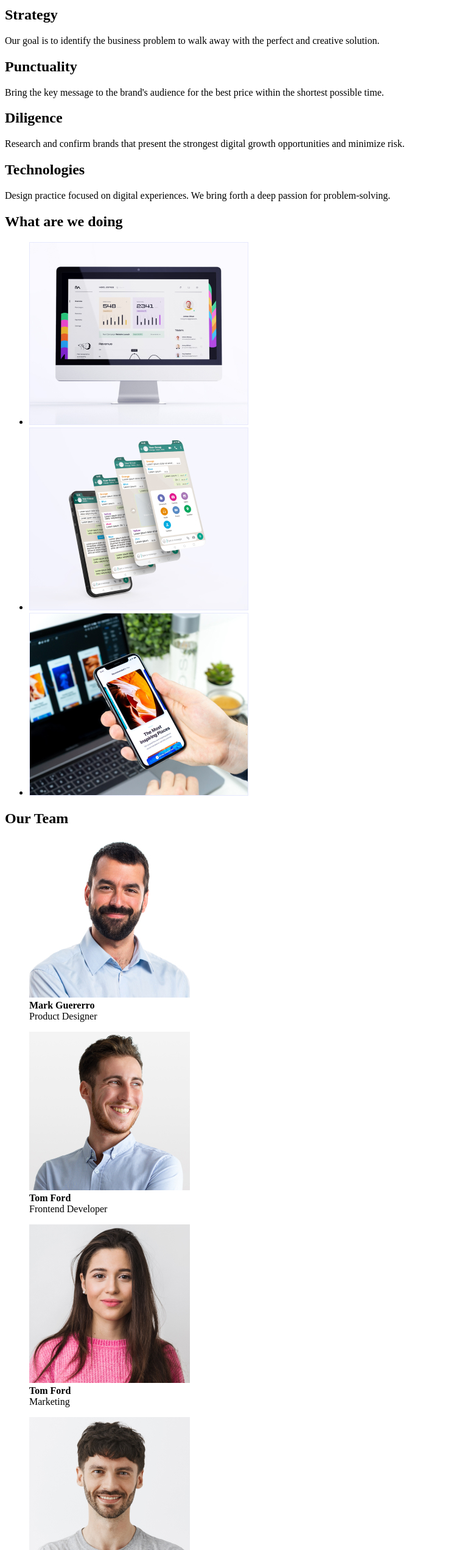
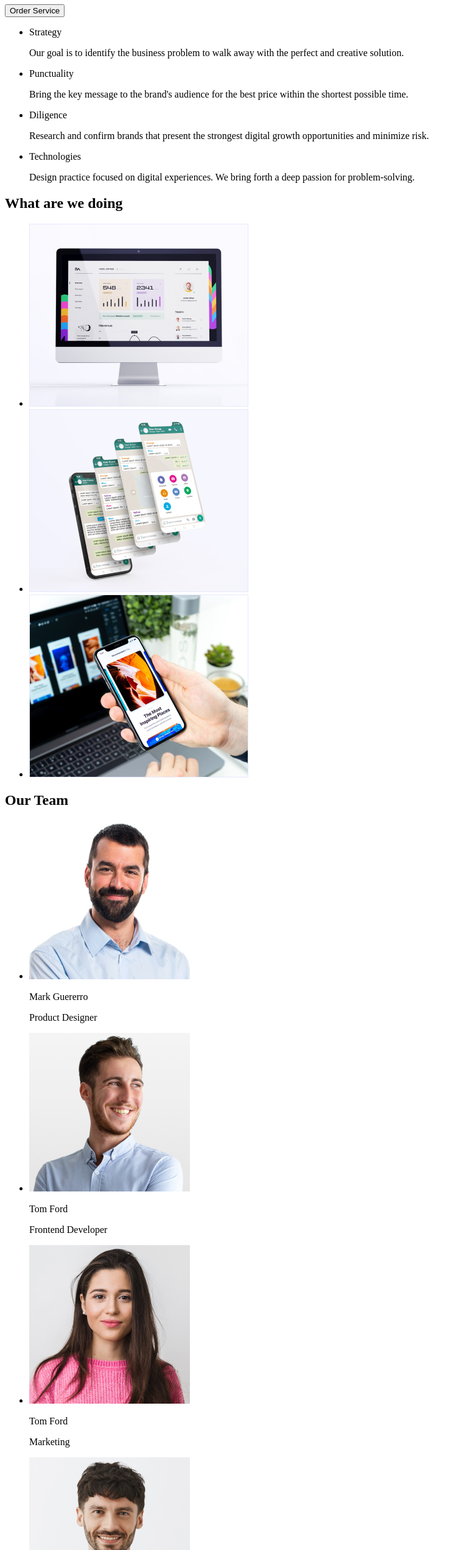
Before and after one commit to JosephGoIt/goit-markup-hw-01, a plain HTML site: page index.html in a window 1280 px wide. Shown: the part 258-2800 px from the top of the page at 61% size, without its empty margins (0-759 px from the left). Drawn offline with Linux system fonts and the light colour scheme.

Commit message:
changing H2  tag to UL tag
add <br> on H1
change <h2> tag to <ul> on top section
add <li> and <p>
change <figure> to <ul> on our team section
add <p>
add webstudio link on footer section
add <p>

```diff
--- a/index.html
+++ b/index.html
@@ -23,17 +23,26 @@
         </div>
     </header>
     <main>
-        <h1>Effective Solutions for Your Business</h1>
+        <h1>Effective Solutions<br>for Your Business</h1>
         <button type="button">Order Service</button>
         <section>
-            <h2>Strategy</h2>
-            Our goal is to identify the business problem to walk away with the perfect and creative solution.
-            <h2>Punctuality</h2>
-            Bring the key message to the brand's audience for the best price within the shortest possible time.
-            <h2>Diligence</h2>
-            Research and confirm brands that present the strongest digital growth opportunities and minimize risk.
-            <h2>Technologies</h2>
-            Design practice focused on digital experiences. We bring forth a deep passion for problem-solving.
+            <ul>
+            <li>
+                <p>Strategy</p>
+                <p>Our goal is to identify the business problem to walk away with the perfect and creative solution.</p>
+            <li>
+                <p>Punctuality</p>
+                <p>Bring the key message to the brand's audience for the best price within the shortest possible time.</p>
+            </li>
+            <li>
+                <p>Diligence</p>
+                <p>Research and confirm brands that present the strongest digital growth opportunities and minimize risk.</p>
+            </li>
+            <li>
+                <p>Technologies</p>
+                <p>Design practice focused on digital experiences. We bring forth a deep passion for problem-solving.</p>
+            </li>
+            </ul>
         </section>
         <section>
             <h2>What are we doing</h2>
@@ -45,26 +54,33 @@
         </section>
         <section>
             <h2>Our Team</h2>
-            <figure>
+            <ul>
+            <li>
                 <img src="/images/markguererro.jpg" alt="Photo of Product Designer" width="264">
-                <figcaption><b>Mark Guererro</b><br>Product Designer</figcaption>
-            </figure>
-            <figure>
+                <p>Mark Guererro</p>
+                <p>Product Designer</p>
+            </li>
+            <li>
                 <img src="/images/tomford.jpg" alt="Photo of Frontend Developer" width="264">
-                <figcaption><b>Tom Ford</b><br>Frontend Developer</figcaption>
-            </figure>
-            <figure>
+                <p>Tom Ford</p>
+                <p>Frontend Developer</p>
+            </li>
+            <li>
                 <img src="/images/camiliagarcia.jpg" alt="Photo of Marketing" width="264">
-                <figcaption><b>Tom Ford</b><br>Marketing</figcaption>
-            </figure>
-            <figure>
+                <p>Tom Ford</p>
+                <p>Marketing</p>
+            </li>
+            <li>
                 <img src="/images/danielwilson.jpg" alt="Photo of UI Designer" width="264">
-                <figcaption><b>Tom Ford</b><br>UI Designer</figcaption>
-            </figure>
+                <p>Tom Ford</p>
+                <p>UI Designer</p>
+            </li>
+            </ul>
         </section>
     </main>
     <footer>
-
+        <a href="webstudio">WEBSTUDIO</a>
+        <p>Increase the flow of customers and<br>sales for your business with digital<br>marketing & growth solutions.</p>
     </footer>
 </body>
 </html>
```
